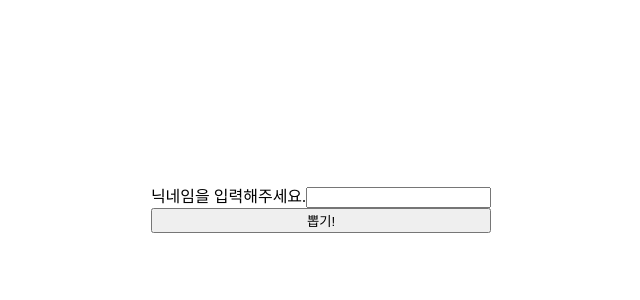
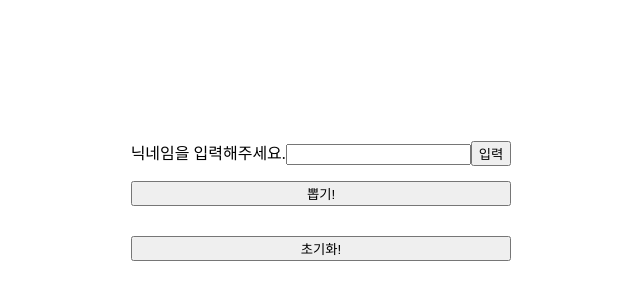
Before and after one commit to YOON3N4M/random-nickname, a React (Create React App) app: page / in a window 1280 px wide. Shown: the part 200-500 px from the top of the page, without its empty margins (327-967 px from the left). Built offline with nearby package versions, Linux system fonts and the light colour scheme.

Commit message:
feat: 초기화 추가

```diff
--- a/package.json
+++ b/package.json
@@ -6,6 +6,7 @@
     "@testing-library/jest-dom": "^5.17.0",
     "@testing-library/react": "^13.4.0",
     "@testing-library/user-event": "^13.5.0",
+    "gh-pages": "^6.0.0",
     "react": "^18.2.0",
     "react-dom": "^18.2.0",
     "react-scripts": "5.0.1",
@@ -16,7 +17,9 @@
     "start": "react-scripts start",
     "build": "react-scripts build",
     "test": "react-scripts test",
-    "eject": "react-scripts eject"
+    "eject": "react-scripts eject",
+    "predeploy": "npm run build",
+    "deploy": "gh-pages -d build"
   },
   "eslintConfig": {
     "extends": [
--- a/src/App.js
+++ b/src/App.js
@@ -12,6 +12,11 @@ const Container = styled.div`
 const VFlexBox = styled.div`
   display: flex;
   flex-direction: column;
+`;
+
+const ChooseButton = styled.button`
+  margin-top: 15px;
+  margin-bottom: 15px;
 `;
 
 function App() {
@@ -32,8 +37,11 @@ function App() {
 
   function onSubmit(event) {
     event.preventDefault();
+    localStorage.setItem(
+      "nickname",
+      JSON.stringify([...nicknameArr, inputValue])
+    );
     setNicknameArr((prev) => [...prev, inputValue]);
-    localStorage.setItem("nickname", JSON.stringify(nicknameArr));
   }
 
   function random() {
@@ -46,6 +54,11 @@ function App() {
     }
   }
 
+  function reset() {
+    localStorage.removeItem("nickname");
+    setNicknameArr([]);
+  }
+
   useEffect(() => {
     getNickname();
   }, []);
@@ -53,6 +66,7 @@ function App() {
   useEffect(() => {
     setInputValue("");
   }, [nicknameArr]);
+
   return (
     <div className="App">
       <Container>
@@ -61,8 +75,10 @@ function App() {
             <form onSubmit={onSubmit}>
               <label>닉네임을 입력해주세요.</label>
               <input onChange={onChangeInput} value={inputValue}></input>
+              <button type="submit">입력</button>
             </form>
-            <button onClick={random}>뽑기!</button>
+            <ChooseButton onClick={random}>뽑기!</ChooseButton>
+            <ChooseButton onClick={reset}>초기화!</ChooseButton>
             {nicknameArr.length > 0 &&
               nicknameArr.map((nick) => <span>{nick}</span>)}
           </VFlexBox>
```
Also changed, not shown: 1 other file (tests, documents, lock files or other folders).
